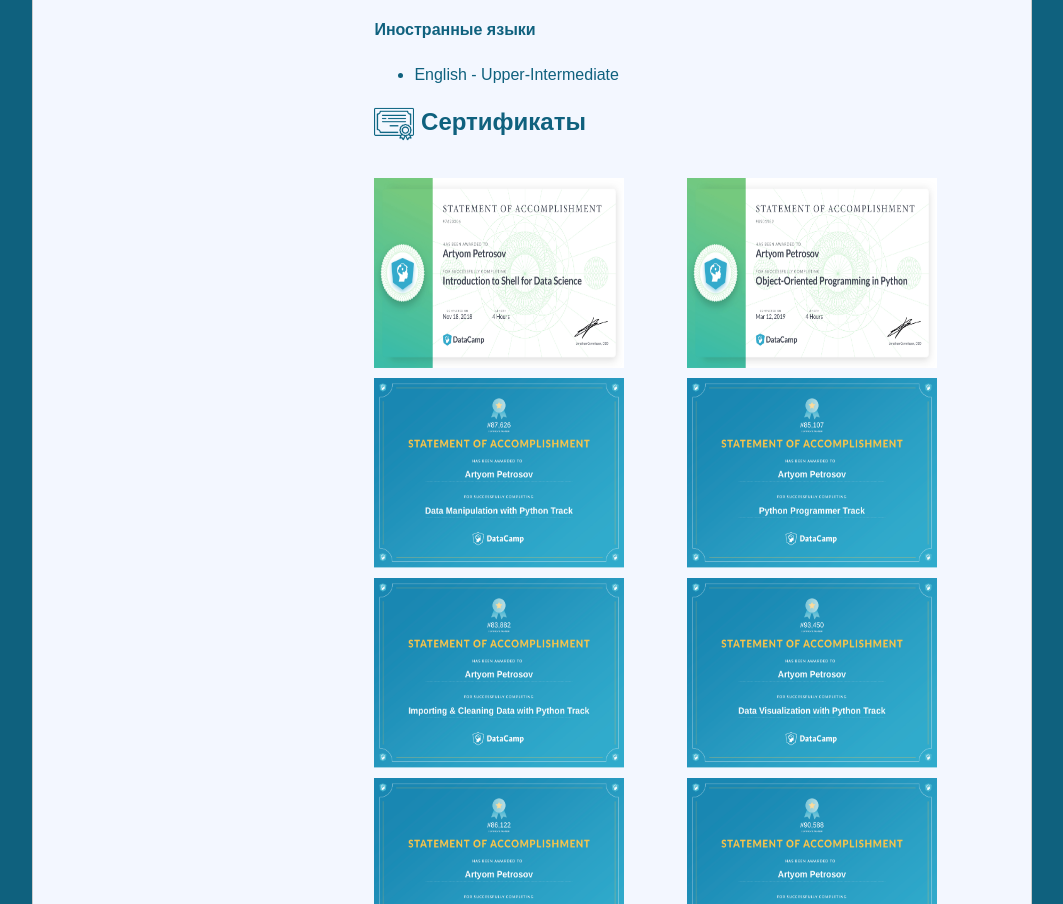
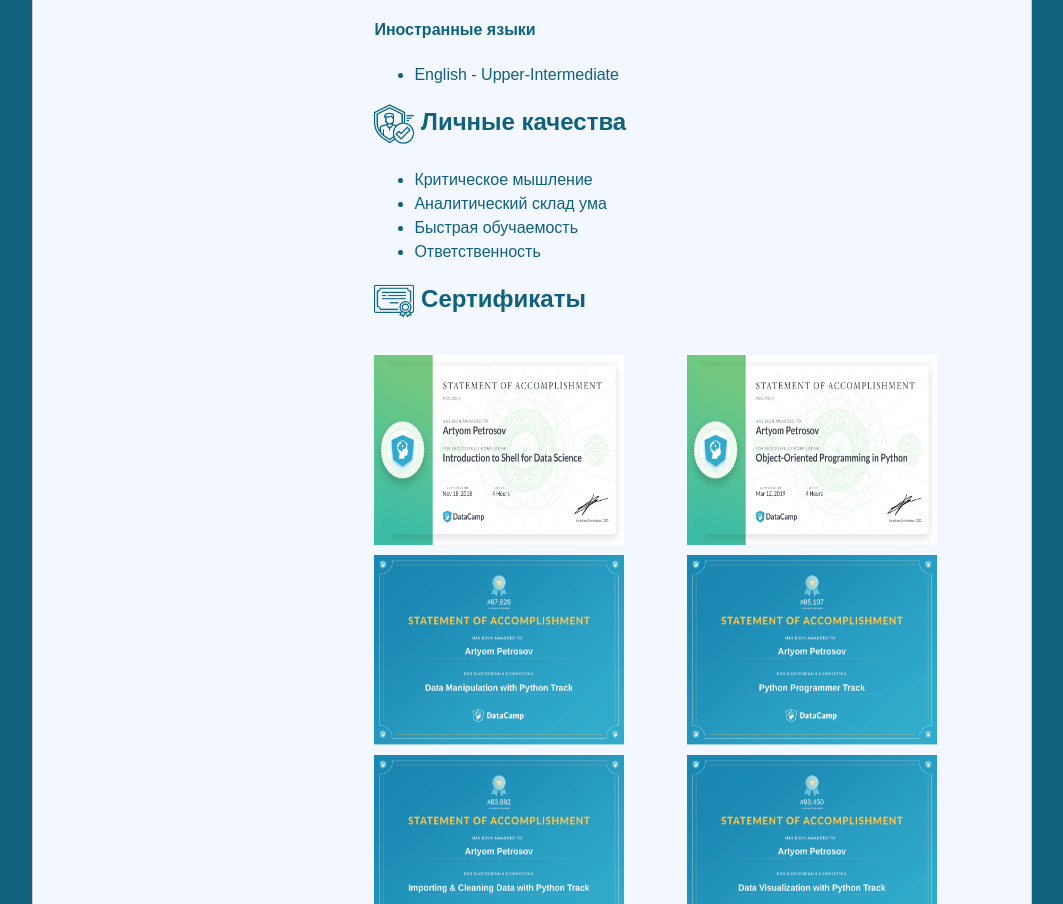
Before and after one commit to art-petrosov/art-petrosov.github.io, a plain HTML site: page index.html in a window 1280 px wide. Shown: the part 949-1853 px from the top of the page, without its empty margins (108-1171 px from the left). Drawn offline with Linux system fonts and the light colour scheme.

Commit message:
Update index.html

```diff
--- a/index.html
+++ b/index.html
@@ -106,6 +106,14 @@
 
 
 
+						<h3> <img src="images/icons/authentication.png"> Личные качества</h3>
+							<ul>
+  									<li>Критическое мышление</li>
+  									<li>Аналитический склад ума</li>
+  									<li>Быстрая обучаемость</li>
+  									<li>Ответственность</li>
+							</ul>
+
 						<h3> <img src="images/icons/certifications_logo.png"> Сертификаты</h3>
 
 			  				<div class="certificate">
```
